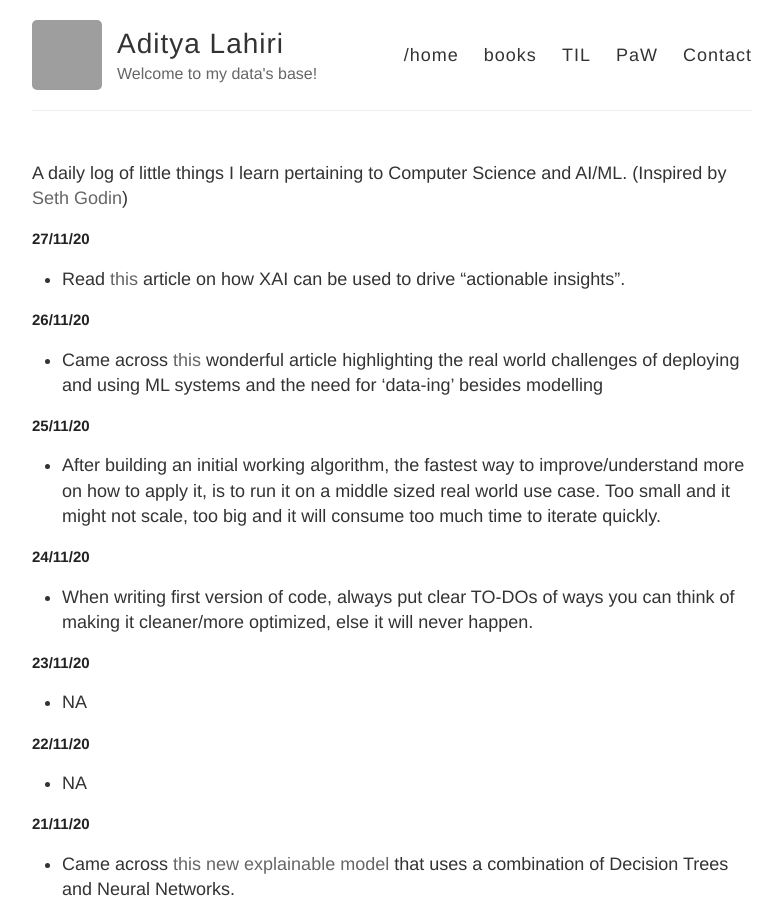
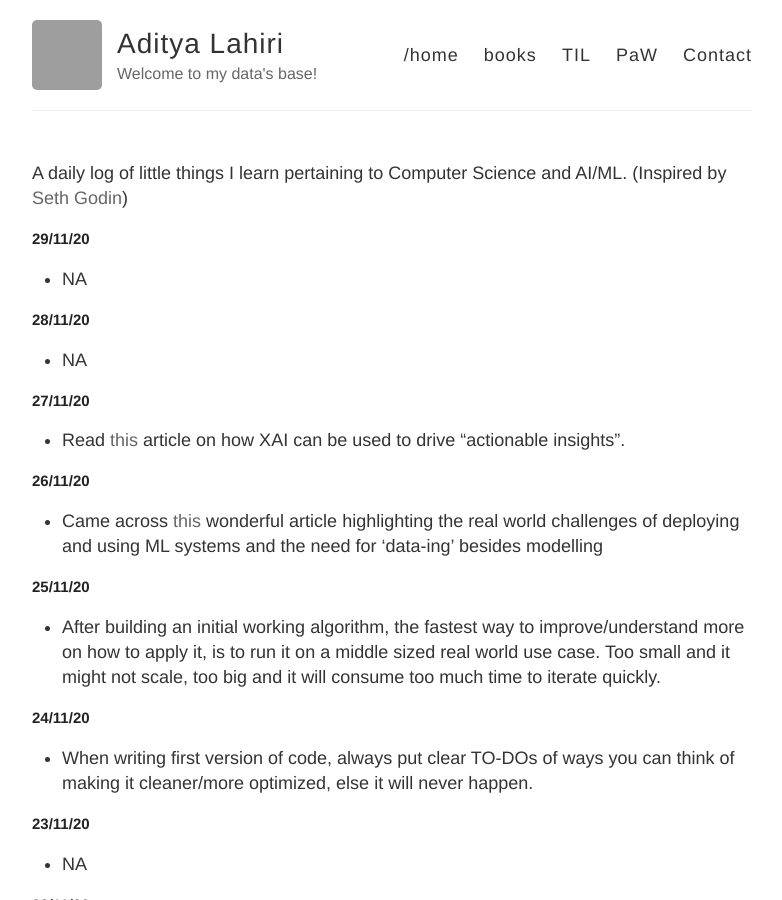
Before and after one commit to adityalahiri/adityalahiri.github.io, a Jekyll site: the page built from TIL.md, in a window 1280 px wide and 900 px high. Shown: the whole window, without its empty margins (248-1030 px from the left). Built offline with Jekyll 4.4.1, drawn with Linux system fonts in a browser that asks for light colours; our own code applies the rules of GitHub Pages for plain Markdown files; grey boxes are pictures that could not be loaded.

Commit message:
Update for 28/11 and 29/11

```diff
--- a/TIL.md
+++ b/TIL.md
@@ -1,5 +1,13 @@
 A daily log of little things I learn pertaining to Computer Science and AI/ML.
 (Inspired by [Seth Godin](https://seths.blog/))
+
+## 29/11/20
+
+* NA
+
+## 28/11/20
+
+* NA
 
 ## 27/11/20
 
```
